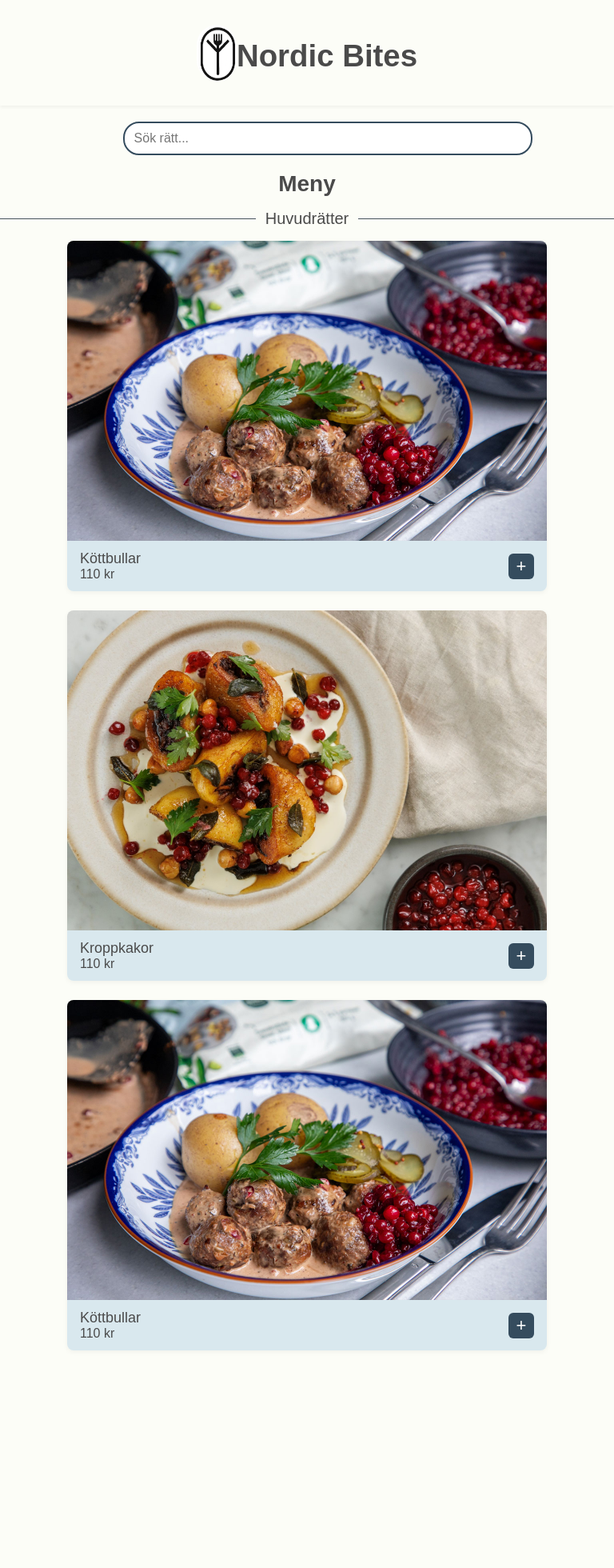
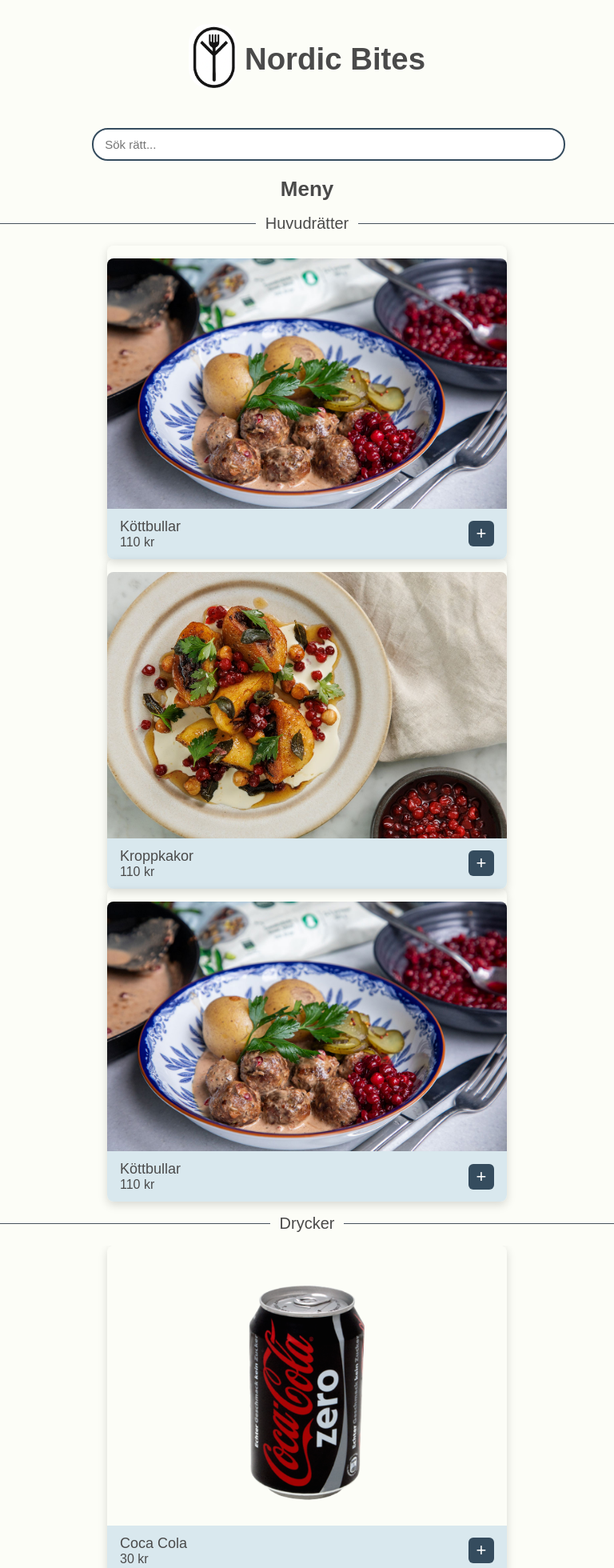
Before and after one commit to yennbu/script-sorcerers, a React (Vite) app in the folder nordic-bites/: page /menuPage in a window 768 px wide. Shown: the top 1960 px of the page at 80% size. Before the commit the page ends 1778 px from the top, so only its background shows below. Built offline with nearby package versions, Linux system fonts and the light colour scheme; a web font is replaced by a local one.

Commit message:
added media query to menuPage

```diff
--- a/nordic-bites/src/pages/Menu/MenuPage.tsx
+++ b/nordic-bites/src/pages/Menu/MenuPage.tsx
@@ -3,6 +3,7 @@ import DishCard from "../../components/cart/DishCard";
 import logo from "../../assets/images/Logo.png";
 import meatballsImg from "../../assets/images/köttbullar.jpg";
 import kroppkakorImg from "../../assets/images/kroppkakor.jpg";
+import CocaCola from "../../assets/images/CocaCola.png";
 
 const MenyPage: React.FC = () => {
   return (
@@ -29,8 +30,17 @@ const MenyPage: React.FC = () => {
         <DishCard name="Kroppkakor" price="110 kr" image={kroppkakorImg} />
         <DishCard name="Köttbullar" price="110 kr" image={meatballsImg} />
       </div>
+
+      <section className="category-section">
+        <div className="line"></div>
+        <h2 className="category-title">Drycker</h2>
+        <div className="line"></div>
+      </section>
+
+      <div className="dishlist-Cola">
+        <DishCard name="Coca Cola" price="30 kr" image={CocaCola} />
+      </div>
     </div>
   );
 };
-
 export default MenyPage;
--- a/nordic-bites/src/styles/MenuPage.css
+++ b/nordic-bites/src/styles/MenuPage.css
@@ -25,7 +25,7 @@
     align-items: center;
     padding: 16px 34px;
     font-family: var(--color-bg);
-    box-shadow: 0 2px 4px rgba(0, 0, 0, 0.05);
+
 }
 
 .menu-title {
@@ -79,12 +79,15 @@
     font-weight: 500;
 }
 
-.dish-list {
+.dishlist-Cola {
     display: flex;
     flex-direction: column;
     gap: 24px;
     padding: 0 16px;
     font-family: var(--font-text);
+    margin: 16px auto;
+    overflow: hidden;
+
 }
 
 .dish-card {
@@ -93,13 +96,17 @@
     margin: 0 auto;
     border-radius: 8px;
     overflow: hidden;
-    box-shadow: 0 2px 6px rgba(0, 0, 0, 0.05);
+    box-shadow: 0 4px 12px rgba(0, 0, 0, 0.15);
 }
 
 .dish-image {
     width: 100%;
     height: auto;
     display: block;
+    margin-top: 1rem;
+    border-radius: 8px 8px 0 0;
+
+
 }
 
 .dish-info {
@@ -122,6 +129,25 @@
     color: var(--color-text);
 }
 
+.category-section {
+    display: flex;
+    align-items: center;
+    justify-content: center;
+    gap: 12px;
+    margin: 16px 0;
+}
+
+.line {
+    flex: 1;
+    height: 1px;
+    background-color: var(--color-accent);
+}
+
+.category-title {
+    font-size: 20px;
+    font-weight: 500;
+}
+
 .add-btn {
     width: 32px;
     height: 32px;
@@ -137,8 +163,9 @@
 @media screen and (max-width: 430px) {
     .menu-header {
         padding: 12px 16px;
-        flex-direction: row;
-        justify-content: space-between;
+        align-items: center;
+        justify-content: center;
+        gap: 10px;
     }
 
     .Menu-logo {
@@ -196,3 +223,81 @@
         padding: 4px;
     }
 }
+
+/* Tablet */
+@media screen and (min-width: 431px) and (max-width: 1024px) {
+    .menu-header {
+        padding: 20px 32px;
+        gap: 10px;
+    }
+
+
+    .Menu-logo {
+        width: 60px;
+        height: 80px;
+        border-radius: 24px;
+    }
+
+
+    .search-wrapper {
+        width: 70%;
+        margin: 20px auto;
+    }
+
+
+    .search-wrapper input {
+        font-size: 15px;
+        padding: 10px 36px 10px 14px;
+    }
+
+
+    .menu-title {
+        font-size: 26px;
+        margin: 16px 0;
+    }
+
+
+    .category-title {
+        font-size: 20px;
+    }
+
+
+    .dish-list {
+        gap: 20px;
+        padding: 0 24px;
+    }
+
+
+    .dish-card {
+        width: 100%;
+        max-width: 500px;
+    }
+
+
+    .dish-name {
+        font-size: 18px;
+    }
+
+
+    .dish-price {
+        font-size: 16px;
+    }
+
+
+    .add-btn {
+        width: 32px;
+        height: 32px;
+        font-size: 22px;
+    }
+
+
+    .bottom-nav {
+        height: 64px;
+        font-size: 14px;
+    }
+
+
+    .nav-item {
+        padding: 6px;
+    }
+}
```
Also changed, not shown: nordic-bites/src/assets/images/CocaCola.png (added).
